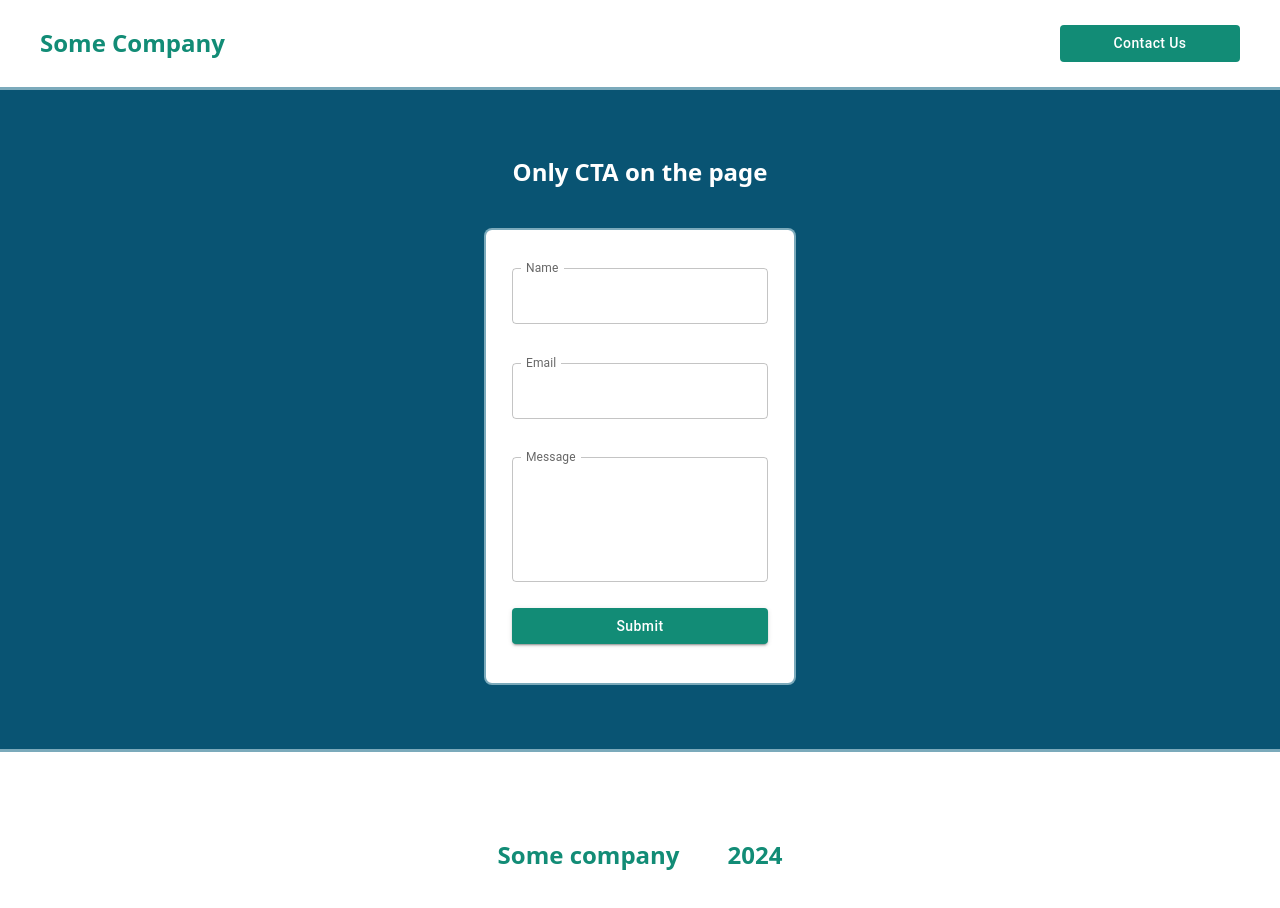
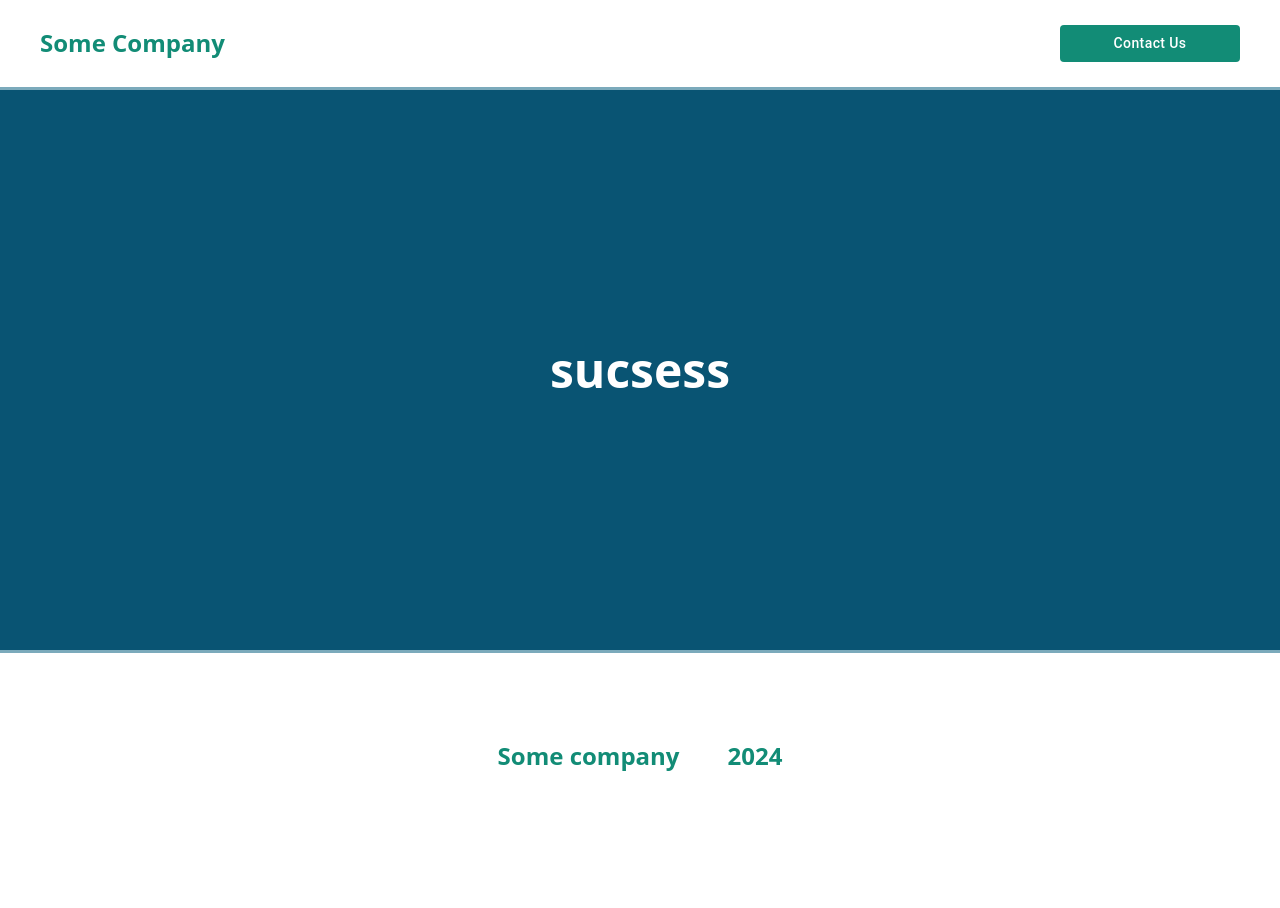
Before and after one commit to KruTatiana/test_task-react, a React (Vite) app in the folder client/: page / in a window 1280 px wide. Shown: the top 908 px of the page. After the commit the page ends 859 px from the top, so only its background shows below. Built offline with nearby package versions, Linux system fonts and the light colour scheme.

Commit message:
Sucsess mesage

```diff
--- a/client/src/App.tsx
+++ b/client/src/App.tsx
@@ -1,7 +1,7 @@
 import { Footer } from './components/Footer'
 import { Header } from './components/Header'
 // import { HomePage } from './components/HomePage'
-import { ContactForm } from './components/ContactUsPage/ContactForm'
+import { ContactUsPage } from './components/ContactUsPage'
 import './App.css'
 
 function App() {
@@ -9,7 +9,7 @@ function App() {
     <>
       <Header />
       {/* <HomePage /> */}
-      <ContactForm />
+      <ContactUsPage />
       <Footer />
     </>
   )
--- a/client/src/components/ContactUsPage/ContactForm.tsx
+++ b/client/src/components/ContactUsPage/ContactForm.tsx
@@ -1,6 +1,6 @@
 import { useForm, Controller, type SubmitHandler } from 'react-hook-form';
 import { TextField } from "@mui/material";
-import { Error, FormStyled, FormContainer, Submit } from "./styled"
+import { Error, FormStyled, FormContainer, Submit, Sucsess } from "./styled"
 import { HeaderTwo  } from "../styled";
 import { MainPageContainer } from '../HomePage/styled'
 
@@ -25,8 +25,12 @@ export const ContactForm = () => {
     reset()
   }
 
+  const sucsessmesage = "sucsess";
+
   return (
     <MainPageContainer $colored>
+      {sucsessmesage ? (<Sucsess>{sucsessmesage}</Sucsess>) :
+      (<>
       <HeaderTwo $colored>Only CTA on the page</HeaderTwo>
         <FormContainer>
           <FormStyled onSubmit={handleSubmit(onSubmit)}>
@@ -66,6 +70,7 @@ export const ContactForm = () => {
             <Submit variant="contained" type="submit" sx={{textTransform:"none", marginTop:"10%"}}>Submit</Submit>
           </FormStyled>
         </FormContainer>
+        </>)}
     </MainPageContainer>
   )
 }
--- a/client/src/components/ContactUsPage/index.tsx
+++ b/client/src/components/ContactUsPage/index.tsx
@@ -1,7 +1,9 @@
 import { ContactForm } from './ContactForm'
+// import { ContactMessage } from './ContactMessage'
 
 export const ContactUsPage = () => {
   return (
     <ContactForm />
+    // <ContactMessage />
   )
 }
--- a/client/src/components/ContactUsPage/styled.ts
+++ b/client/src/components/ContactUsPage/styled.ts
@@ -25,3 +25,12 @@ export const Error = styled.p`
   padding: 0;
   color:rgb(191, 32, 32);
 `
+
+export const Sucsess = styled.p`
+  margin: 0 auto;
+  padding: 0;
+  alighn-self: auto;
+  color: white;
+  font-size: 3rem;
+  font-weight: 700;
+`
--- a/client/src/components/HomePage/styled.ts
+++ b/client/src/components/HomePage/styled.ts
@@ -2,6 +2,7 @@ import styled from "@emotion/styled";
 
 export const MainPageContainer = styled.main<{ $colored?: boolean }>`
   width: 100vw;
+  min-height: 70vh;
   margin-top: 0;
   padding: 0px;
   display: flex;
```
